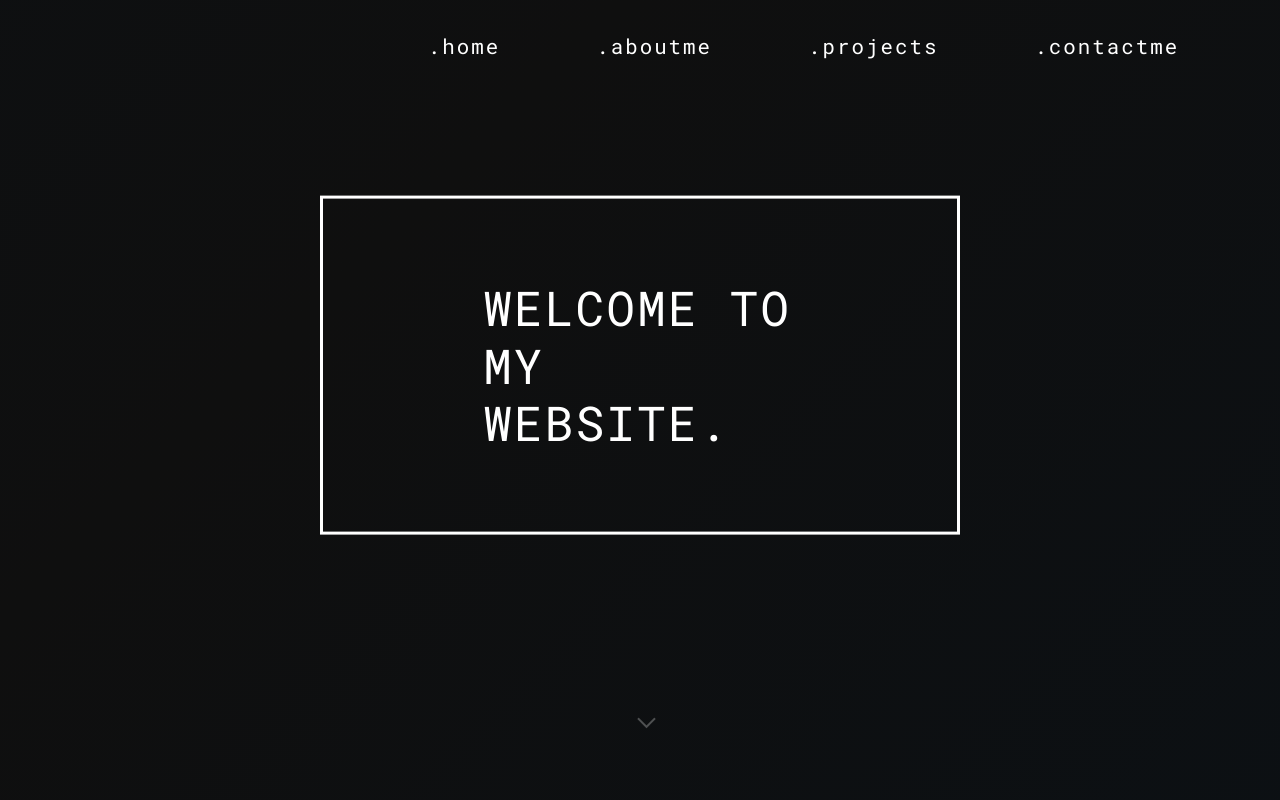
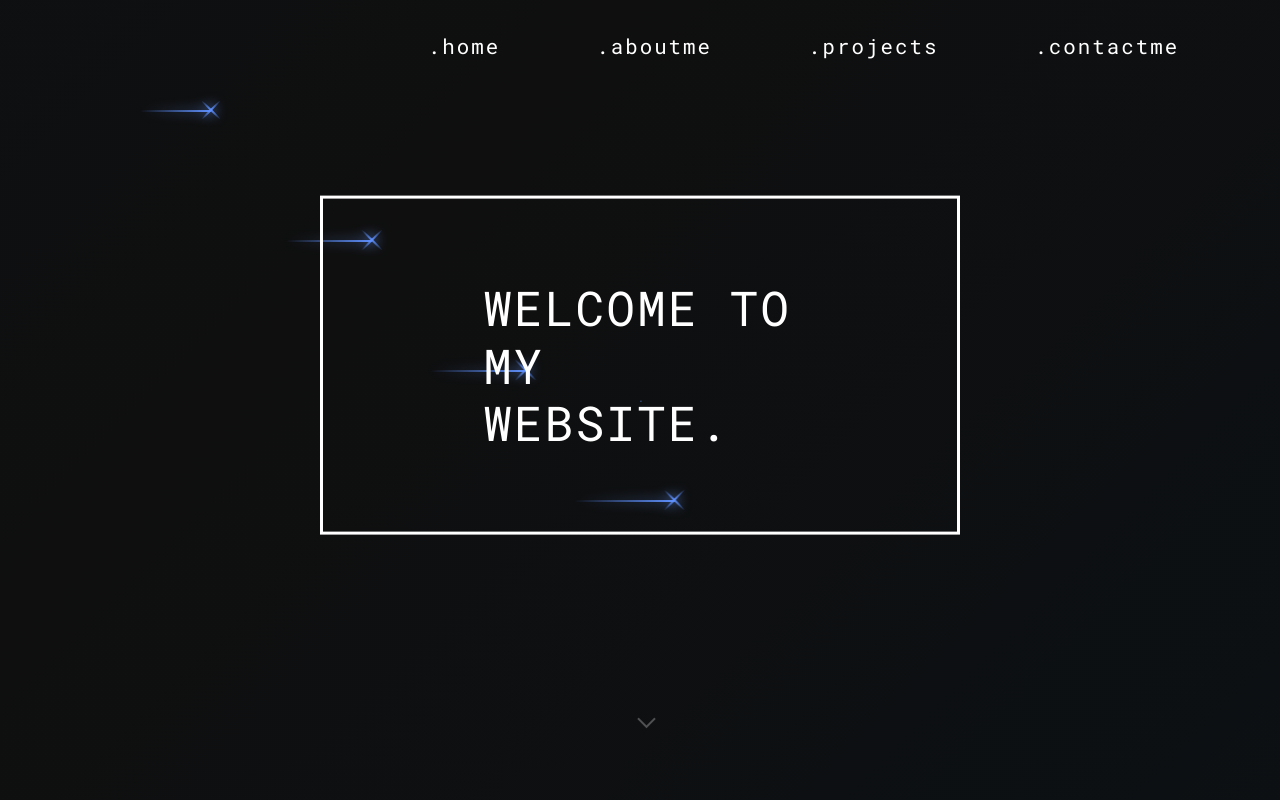
Before and after one commit to vrushit/vrushit.github.io, a website: page index.html in a window 1280 px wide. Shown: the top 800 px of the page. Drawn offline with nearby package versions, Linux system fonts and the light colour scheme.

Commit message:
Changes in main Website

```diff
--- a/index.html
+++ b/index.html
@@ -92,6 +92,11 @@
 
         </div>
     </nav>
+    <div class="star"></div>
+    <div class="star"></div>
+    <div class="star"></div>
+    <div class="star"></div>
+    <div class="star"></div>
     <div class="nameWebsite">
         <h1>Welcome to My Website.</h1>
     </div>
--- a/star effect/index.css
+++ b/star effect/index.css
@@ -17,7 +17,7 @@ body {
   position: absolute;
   left: 50%;
   top: 50%;
-  height: 4px;
+  height: 2px;
   background: linear-gradient(-45deg, #5f91ff, rgba(0, 0, 255, 0));
   border-radius: 999px;
   filter: drop-shadow(0 0 6px #699bff);
@@ -51,7 +51,7 @@ body {
   position: absolute;
   top: calc(50% - 2px);
   right: 0;
-  height: 4px;
+  height: 2px;
   width: 30px;
   background: linear-gradient(
     -45deg,
@@ -94,43 +94,43 @@ body {
 .star:nth-child(2) {
   top: calc(50% - 50px);
   left: calc(50% - 200px);
-  animation-delay: 1s;
+  animation-delay: 1.2s;
 }
 
 .star:nth-child(2)::before,
 .star:nth-child(2)::after {
-  animation-delay: 1s;
+  animation-delay: 1.2s;
 }
 
 .star:nth-child(3) {
   top: calc(50% - 0px);
   left: calc(50% - 150px);
-  animation-delay: 1s;
+  animation-delay: 1.4s;
 }
 
 .star:nth-child(3)::before,
 .star:nth-child(3)::after {
-  animation-delay: 1s;
+  animation-delay: 1.4s;
 }
 
 .star:nth-child(4) {
   top: calc(50% - -50px);
   left: calc(50% - 100px);
-  animation-delay: 1s;
+  animation-delay: 1.6s;
 }
 
 .star:nth-child(4)::before,
 .star:nth-child(4)::after {
-  animation-delay: 1s;
+  animation-delay: 1.6s;
 }
 
 .star:nth-child(5) {
   top: calc(50% - -100px);
   left: calc(50% - 50px);
-  animation-delay: 1s;
+  animation-delay: 1.8s;
 }
 
 .star:nth-child(5)::before,
 .star:nth-child(5)::after {
-  animation-delay: 1s;
+  animation-delay: 1.8s;
 }
--- a/style.css
+++ b/style.css
@@ -1,61 +1,180 @@
-
-
-body{
-    width:auto;
-    height:auto;
-    font-family: 'Roboto Mono', monospace;
-    background: linear-gradient(-45deg, #0C0E37, #031321 , #0f0f0f , #031321 );
+body {
+  width: auto;
+  height: auto;
+  font-family: "Roboto Mono", monospace;
+  background: linear-gradient(-45deg, #0c0e37, #031321, #0f0f0f, #031321);
   background-size: 400% 400%;
   animation: change 7s ease-in-out infinite;
   /* overflow: hidden; */
-
 }
 
-.display{
+/*========= Star effect==========*/
+
+.star {
+  position: fixed;
+  left: 50%;
+  top: 50%;
+  height: 2px;
+  background: linear-gradient(-45deg, #5f91ff, rgba(0, 0, 255, 0));
+  border-radius: 999px;
+  filter: drop-shadow(0 0 6px #699bff);
+  animation: tail 3s ease-in-out infinite, falling 3s ease-in-out infinite;
+}
+
+@keyframes tail {
+  0% {
+    width: 0px;
+  }
+  40% {
+    width: 100px;
+  }
+  100% {
+    width: 0px;
+  }
+}
+
+@keyframes falling {
+  0% {
+    transform: translateX(0);
+  }
+  100% {
+    transform: translateX(300px);
+  }
+}
+
+.star::before,
+.star::after {
+  content: " ";
+  position: absolute;
+  top: calc(50% - 2px);
+  right: 0;
+  height: 2px;
+  width: 30px;
+  background: linear-gradient(
+    -45deg,
+    rgba(0, 0, 255, 0),
+    #5f91ff,
+    rgba(0, 0, 255, 0)
+  );
+  border-radius: 100%;
+  transform: translateX(50%) rotateZ(45deg);
+  animation: shinning 3s ease-in-out infinite;
+}
+
+@keyframes shinning {
+  0% {
+    width: 0px;
+  }
+  50% {
+    width: 30px;
+  }
+  100% {
+    width: 0px;
+  }
+}
+
+.star::after {
+  transform: translateX(50%) rotateZ(-45deg);
+}
+
+.star:nth-child(1) {
+  top: calc(20% - 100px);
+  left: calc(10% - 250px);
+  animation-delay: 1s;
+}
+
+.star:nth-child(1)::before,
+.star:nth-child(1)::after {
+  animation-delay: 1s;
+}
+
+.star:nth-child(2) {
+  top: calc(20% - 50px);
+  left: calc(10% - 200px);
+  animation-delay: 1.2s;
+}
+
+.star:nth-child(2)::before,
+.star:nth-child(2)::after {
+  animation-delay: 1.2s;
+}
+
+.star:nth-child(3) {
+  top: calc(30% - 0px);
+  left: calc(20% - 150px);
+  animation-delay: 1.4s;
+}
+
+.star:nth-child(3)::before,
+.star:nth-child(3)::after {
+  animation-delay: 1.4s;
+}
+
+.star:nth-child(4) {
+  top: calc(40% - -50px);
+  left: calc(30% - 100px);
+  animation-delay: 1.6s;
+}
+
+.star:nth-child(4)::before,
+.star:nth-child(4)::after {
+  animation-delay: 1.6s;
+}
+
+.star:nth-child(5) {
+  top: calc(50% - -100px);
+  left: calc(40% - 50px);
+  animation-delay: 1.8s;
+}
+
+.star:nth-child(5)::before,
+.star:nth-child(5)::after {
+  animation-delay: 1.8s;
+}
+
+/*===============================*/
+
+.display {
   opacity: 0;
 }
 
-.nameWebsite{
-    color:#fff;
+.nameWebsite {
+  color: #fff;
   width: 100%;
-    height:100vh;
+  height: 100vh;
   position: relative;
   overflow: hidden;
 }
 
-.nameWebsite h1{
-    font-family: 'Roboto Mono', monospace;
+.nameWebsite h1 {
+  font-family: "Roboto Mono", monospace;
   font-size: 3rem;
   text-transform: uppercase;
   letter-spacing: 2px;
   border: 3px solid #fff;
   position: absolute;
-    top:33%;
+  top: 33%;
   left: 50%;
   transform: translate(-50%, -50%);
   padding: 5rem 10rem;
 }
 
-@keyframes change{
-    0%{
+@keyframes change {
+  0% {
     background-position: 0 50%;
   }
-    50%{
+  50% {
     background-position: 100% 50%;
   }
-    100%{
+  100% {
     background-position: 0 50%;
   }
-
-
 }
 
-
-
-.scroll-down{
+.scroll-down {
   position: absolute;
   left: 50%;
-    bottom:60px;
+  bottom: 60px;
   display: block;
   text-align: center;
   font-size: 20px;
@@ -68,9 +187,7 @@ body{
   border-right: 2px solid #fff;
   transform: translate(-50%, 0) rotate(45deg);
   animation: fade_move_down 3s cubic-bezier(0.19, 1, 0.22, 1) infinite;
-
 }
-
 
 @keyframes fade_move_down {
   0% {
@@ -86,35 +203,32 @@ body{
   }
 }
 
-.padding{
+.padding {
   padding-bottom: 2rem;
 }
 
-
-
-  .display-4{
+.display-4 {
   font-size: 150%;
 }
 
-
 /*---------------------NAVBAR STARTS-------------------------*/
 
-.navbar{
+.navbar {
   padding: 0.8rem;
   overflow: hidden;
 }
 
-.navbar-toggler{
+.navbar-toggler {
   float: right;
 }
 
-.navbar-nav li{
-    padding-right:20px;
+.navbar-nav li {
+  padding-right: 20px;
   color: #fff;
-    font-family: 'Roboto Mono', monospace;
+  font-family: "Roboto Mono", monospace;
 }
 
-  .nav-link{
+.nav-link {
   font-size: 1.3em !important;
   margin-right: 50px;
 }
@@ -124,259 +238,206 @@ body{
   display: inline-block;
   padding: 10px 15px;
   /* color: #2196f3; */
-    color:#fff;
+  color: #fff;
   letter-spacing: 2px;
   text-decoration: none;
   overflow: hidden;
   transition: 0.2s;
 }
 
-
-.nav-link a:hover{
+.nav-link a:hover {
   color: #255784;
   background: #2196f3;
   box-shadow: 0 0 10px #2196f3, 0 0 40px #2196f3, 0 0 80px #2196f3;
   transition-delay: 1s;
 }
 
-.nav-link a span{
+.nav-link a span {
   position: absolute;
   display: block;
 }
 
-.nav-link a span:nth-child(1)
-{
-    top:0;
-    left:-100%;
-    width:100%;
-    height:2px;
+.nav-link a span:nth-child(1) {
+  top: 0;
+  left: -100%;
+  width: 100%;
+  height: 2px;
   background: linear-gradient(90deg, transparent, #2196f3);
 }
-.nav-link a:hover span:nth-child(1)
-{
-    left:100%;
-    transition:1s;
+.nav-link a:hover span:nth-child(1) {
+  left: 100%;
+  transition: 1s;
 }
 
-.nav-link a span:nth-child(3)
-{
-    bottom:0;
-    right:-100%;
-    width:100%;
-    height:2px;
+.nav-link a span:nth-child(3) {
+  bottom: 0;
+  right: -100%;
+  width: 100%;
+  height: 2px;
   background: linear-gradient(270deg, transparent, #2196f3);
 }
-.nav-link a:hover span:nth-child(3)
-{
-    right:100%;
-    transition:1s;
+.nav-link a:hover span:nth-child(3) {
+  right: 100%;
+  transition: 1s;
   transition-delay: 0.5s;
 }
 
-.nav-link a span:nth-child(2)
-{
-    top:-100%;
-    right:0;
-    width:2px;
-    height:100%;
+.nav-link a span:nth-child(2) {
+  top: -100%;
+  right: 0;
+  width: 2px;
+  height: 100%;
   background: linear-gradient(180deg, transparent, #2196f3);
 }
-.nav-link a:hover span:nth-child(2)
-{
-    top:100%;
-    transition:1s;
+.nav-link a:hover span:nth-child(2) {
+  top: 100%;
+  transition: 1s;
   transition-delay: 0.25s;
 }
-.nav-link a span:nth-child(4)
-{
-    bottom:-100%;
-    left:0;
-    width:2px;
-    height:100%;
+.nav-link a span:nth-child(4) {
+  bottom: -100%;
+  left: 0;
+  width: 2px;
+  height: 100%;
   background: linear-gradient(360deg, transparent, #2196f3);
 }
-.nav-link a:hover span:nth-child(4)
-{
-    bottom:100%;
-    transition:1s;
+.nav-link a:hover span:nth-child(4) {
+  bottom: 100%;
+  transition: 1s;
   transition-delay: 0.75s;
 }
 
-
-  @media only screen and (max-width: 768px)
-  {
-
-
-     .nameWebsite h1{
-
+@media only screen and (max-width: 768px) {
+  .nameWebsite h1 {
     font-size: 18px;
-          top:35%;
+    top: 35%;
     transform: translate(-50%, -50%);
-          padding:3rem 3rem;
+    padding: 3rem 3rem;
   }
 
-      .nav-link{
+  .nav-link {
     font-size: 1em !important;
     margin-right: 30px;
   }
-
-
-
 }
 
-  @media only screen and (max-width:500px)
-  {
-      .nav-link a{
+@media only screen and (max-width: 500px) {
+  .nav-link a {
     padding: 7px;
   }
 }
 
-
 /*--------------------NAVBAR ENDS----------------------*/
-
 
 /*---------About Me------------------*/
 
-.aboutme{
-    width:100%;
-    height:100vh;
-    font-family: 'Roboto Mono', monospace;
-
+.aboutme {
+  width: 100%;
+  height: 100vh;
+  font-family: "Roboto Mono", monospace;
 }
 
-.welcome{
-    width:100%;
-    padding-top:5%;
+.welcome {
+  width: 100%;
+  padding-top: 5%;
   color: #fff;
 }
 
-  .my-image{
+.my-image {
   float: left;
   animation: fadeInLeft 2s normal;
-
 }
 
-
-.my-image img{
-    width:500px;
-    height:500px;
-    padding:20px;
+.my-image img {
+  width: 500px;
+  height: 500px;
+  padding: 20px;
   border-radius: 50%;
 }
 
-
-
-.aboutmeContent{
-    font-family: 'Roboto Mono', monospace;
-    padding-right:50px;
-    color:#fff;
+.aboutmeContent {
+  font-family: "Roboto Mono", monospace;
+  padding-right: 50px;
+  color: #fff;
   text-align: justify;
   font-size: 120%;
   animation: fadeInRight 2.5s normal;
-
 }
 
-.aboutmeIcons{
+.aboutmeIcons {
   float: left;
-    margin:30px;
-    font-size:48px;
-    color:#fff
+  margin: 30px;
+  font-size: 48px;
+  color: #fff;
 }
 
-.fa-linkedin:hover{
-
-     color:#167DB0;
+.fa-linkedin:hover {
+  color: #167db0;
 }
 
-.fa-github:hover{
-    color:#37EF50;
-
+.fa-github:hover {
+  color: #37ef50;
 }
 
-.fa-instagram:hover{
-    color: #C13584;
-
+.fa-instagram:hover {
+  color: #c13584;
 }
 
-.fa-envelope:hover{
-    color:#B23121;
+.fa-envelope:hover {
+  color: #b23121;
 }
-.fa-stack-overflow:hover{
-    color:orange;
+.fa-stack-overflow:hover {
+  color: orange;
 }
 
-
-@media only screen and (max-width: 768px)
-{
-
-
-    .welcome{
-        font-size:70%;
-      }
-
-
-.my-image img{
-    width:350px;
-    height:350px;
-    padding:10px;
-
-}
-
-
-.aboutmeContent{
-    padding-right:50px;
+@media only screen and (max-width: 768px) {
+  .welcome {
     font-size: 70%;
   }
 
-.aboutmeIcons{
-
-    margin:10px;
-    font-size:30px;
-
+  .my-image img {
+    width: 350px;
+    height: 350px;
+    padding: 10px;
   }
 
-
+  .aboutmeContent {
+    padding-right: 50px;
+    font-size: 70%;
   }
 
-@media only screen and (max-width:500px)
-{
-
-    .aboutme{
-
-        height:auto;
-        overflow: hidden;
-
-    }
-
-    .my-image img{
-        width:300px;
-        height:300px;
-
-        justify-content: center;
-
-    }
-    .aboutmeContent{
-        margin:20px 20px 20px 40px;
-        font-size: 70%;
-    }
-    .aboutmeIcons{
-
-        margin:15px;
-
-
+  .aboutmeIcons {
+    margin: 10px;
+    font-size: 30px;
   }
 }
 
-@media only screen and (max-width:400px)
-{
-    .aboutmeIcons{
+@media only screen and (max-width: 500px) {
+  .aboutme {
+    height: auto;
+    overflow: hidden;
+  }
 
-        margin:10px;
+  .my-image img {
+    width: 300px;
+    height: 300px;
 
-
+    justify-content: center;
+  }
+  .aboutmeContent {
+    margin: 20px 20px 20px 40px;
+    font-size: 70%;
+  }
+  .aboutmeIcons {
+    margin: 15px;
   }
 }
 
+@media only screen and (max-width: 400px) {
+  .aboutmeIcons {
+    margin: 10px;
+  }
+}
 
 /* @keyframes fadeInLeft {
     0% {
@@ -444,89 +505,84 @@ body{
     blinkTextCussor 500ms steps(40) infinite normal;
 }
 
-
-
 /*----------ABOUTME ENDS----------*/
 
 /*---------Preload-------------*/
 
-.preload{
+.preload {
   /* background: linear-gradient(-45deg, #0C0E37, #031321 , #0f0f0f , #031321 ); */
   background: #031321;
-    position:fixed;
-    top:0;
+  position: fixed;
+  top: 0;
   height: 100vh;
-    width:100%;
+  width: 100%;
   display: flex;
   justify-content: center;
   align-items: center;
   transition: opacity 0.5s ease;
 }
 
-.cloud1, .cloud2, .cloud3{
-    height:100px;
+.cloud1,
+.cloud2,
+.cloud3 {
+  height: 100px;
   position: absolute;
-    right:0%;
+  right: 0%;
   z-index: -1;
 }
 
-.cloud1{
-    top:25%;
+.cloud1 {
+  top: 25%;
   transform: translate(100%, -25%);
   animation: clouds 3s ease infinite;
 }
 
-.cloud2{
-    top:50%;
+.cloud2 {
+  top: 50%;
   transform: translate(100%, -50%);
   animation: clouds 3s ease infinite 2s;
-
 }
 
-.cloud3{
-    top:75%;
+.cloud3 {
+  top: 75%;
   transform: translate(100%, -75%);
   animation: clouds 3s ease infinite 1.5s;
-
 }
 
-.airplane{
+.airplane {
   height: 200px;
   animation: airplane 1s ease infinite alternate;
 }
 
-.preload h3{
+.preload h3 {
   position: absolute;
-    top:75%;
-    left:60%;
+  top: 75%;
+  left: 60%;
   transform: translate(-75%);
-    color:white;
-    font-family: 'Roboto Mono', monospace;
+  color: white;
+  font-family: "Roboto Mono", monospace;
   font-size: 30px;
-
 }
 
-.preload-finish{
+.preload-finish {
   opacity: 0;
   pointer-events: none;
 }
 
-@keyframes airplane{
-    from{
+@keyframes airplane {
+  from {
     transform: translateY(0px);
   }
-    to{
+  to {
     transform: translateY(50px);
   }
 }
 
-
-
-@keyframes clouds{
-    from{
-        right:0%;
+@keyframes clouds {
+  from {
+    right: 0%;
   }
-    to{
+  to {
     right: 130%;
   }
 }
@@ -534,14 +590,13 @@ body{
 /*--------Pre Load done--------*/
 
 /*-------------------Projects Starts---------------*/
-.Projects{
-    width:100%;
-    height:auto;
+.Projects {
+  width: 100%;
+  height: auto;
 }
 
-
-.container{
-    padding:10px;
+.container {
+  padding: 10px;
 }
 
 .image {
@@ -549,12 +604,12 @@ body{
   display: block;
   width: 100%;
   height: auto;
-    transition: .5s ease;
+  transition: 0.5s ease;
   backface-visibility: hidden;
 }
 
 .middle {
-    transition: .5s ease;
+  transition: 0.5s ease;
   opacity: 0;
   position: absolute;
   top: 50%;
@@ -575,15 +630,14 @@ body{
   color: #fff;
   font-weight: bold;
   font-size: 24px;
-    font-family: 'Roboto Mono', monospace;
-
+  font-family: "Roboto Mono", monospace;
 }
 
 /*-------------------Projects Ends-----------------*/
 
 /*------------------Contact me starts------------------*/
-.contactme{
-    width:100%;
+.contactme {
+  width: 100%;
   height: 100vh;
 }
 
@@ -594,47 +648,35 @@ body{
     opacity: 0.7;
 } */
 
-input.form-control{
-    width:400px;
-    height:50px;
-    color:#031321;
-    font-family: 'Roboto Mono', monospace;
-
+input.form-control {
+  width: 400px;
+  height: 50px;
+  color: #031321;
+  font-family: "Roboto Mono", monospace;
 }
-textarea.form-control{
-    width:400px;
-    color:#031321;
-    font-family: 'Roboto Mono', monospace;
-
+textarea.form-control {
+  width: 400px;
+  color: #031321;
+  font-family: "Roboto Mono", monospace;
 }
-#buttonC{
-    width:400px;
-    color:#031321;
+#buttonC {
+  width: 400px;
+  color: #031321;
   font-weight: bolder;
-    font-family: 'Roboto Mono', monospace;
-
+  font-family: "Roboto Mono", monospace;
 }
 
-@media only screen and (max-width:500px)
-{
-
-input.form-control{
-    width:300px;
-    height:40px;
-
-
+@media only screen and (max-width: 500px) {
+  input.form-control {
+    width: 300px;
+    height: 40px;
   }
-textarea.form-control{
-    width:300px;
-
-
+  textarea.form-control {
+    width: 300px;
   }
-#buttonC{
-    width:300px;
-
-
+  #buttonC {
+    width: 300px;
   }
 }
 
-
 /*-------------------Contact me Ends--------------------*/
```
Lines whose indentation alone changed are shown as unchanged.
